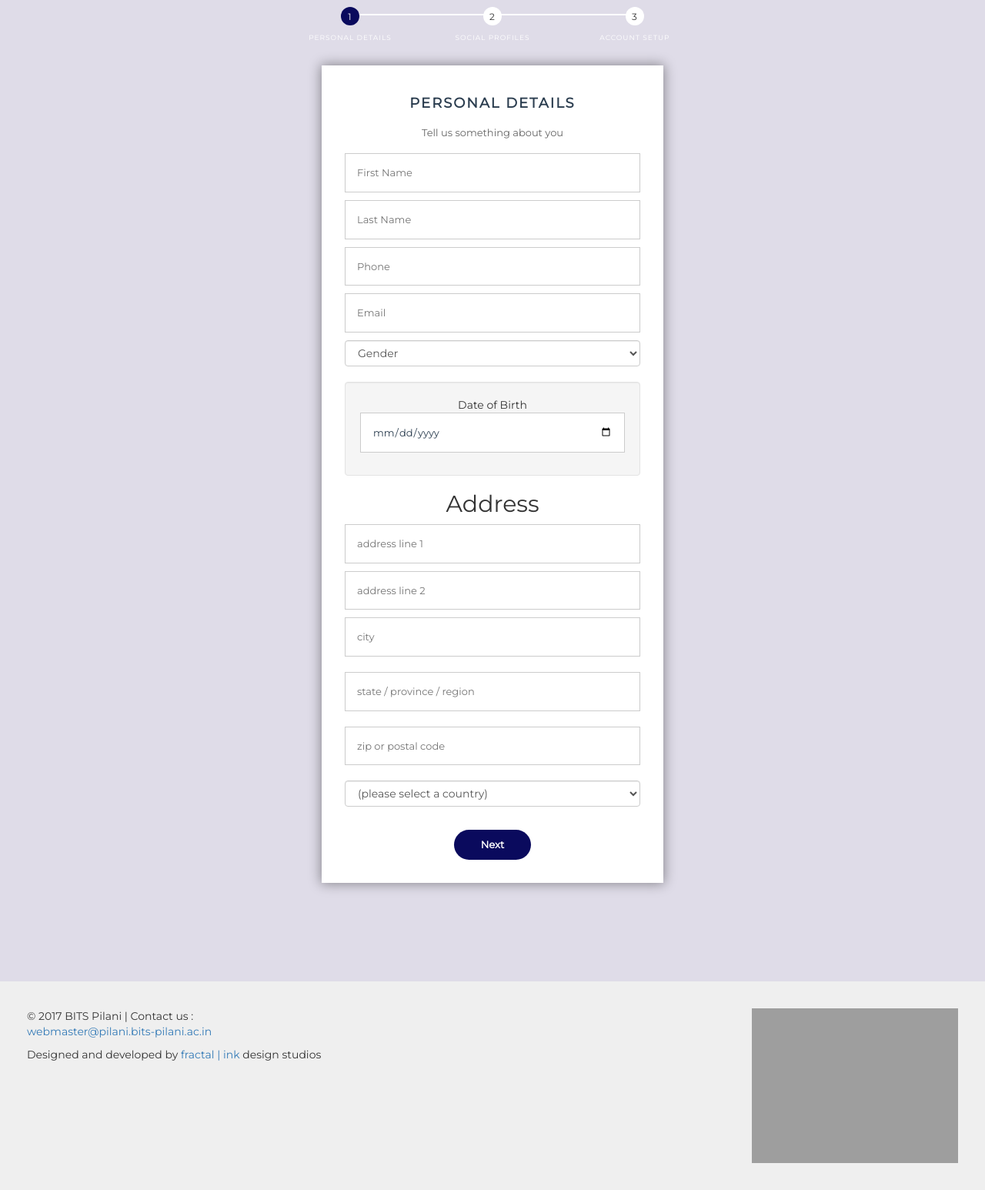
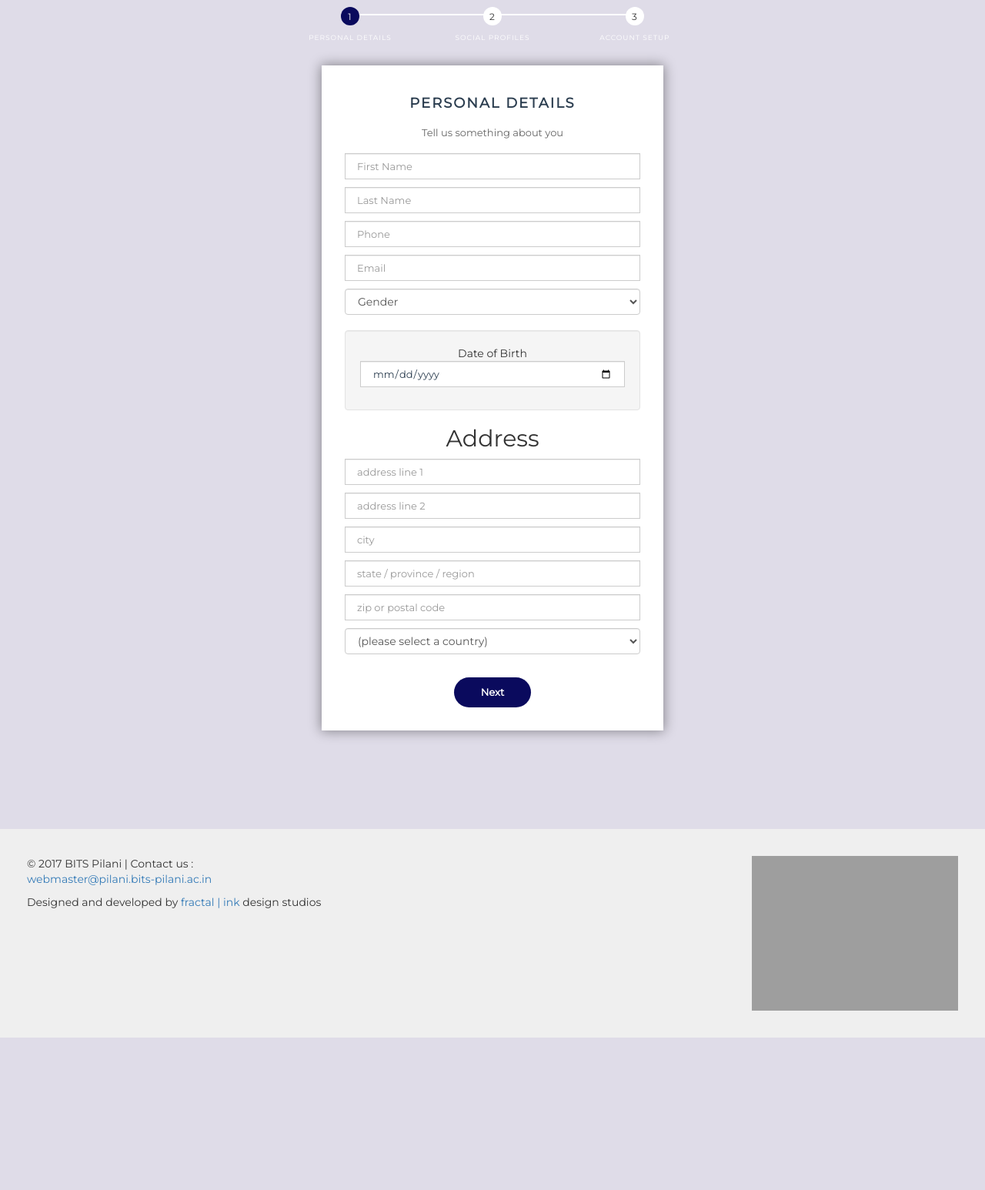
Before and after one commit to arc-bitspilani/main-website, a Django app: template registrations/templates/registrations/index.html in a window 1280 px wide. Shown: the part 431-1977 px from the top of the page at 77% size. After the commit the page ends 1779 px from the top, so only its background shows below. Run offline with Django 3.2, Linux system fonts and the light colour scheme; the template is opened without the code that fills it, so the values that code supplies are empty; some libraries are stand-ins or nearby versions; grey boxes are pictures that could not be loaded.

Commit message:
Changed html inputs

```diff
--- a/registrations/templates/registrations/index.html
+++ b/registrations/templates/registrations/index.html
@@ -141,7 +141,6 @@
 
 
   <div class="container">
-
     <div class="row">
         <div class="col-md-6 col-md-offset-3">
             <form id="msform" name="form_details" >
@@ -155,10 +154,10 @@
                 <fieldset>
                     <h2 class="fs-title">Personal Details</h2>
                     <h3 class="fs-subtitle">Tell us something about you</h3>
-                    <input type="text" name="fname" placeholder="First Name"/>
-                    <input type="text" name="lname" placeholder="Last Name"/>
-                    <input type="text" name="phone" placeholder="Phone"/>
-                    <input type="text" name="Email" placeholder="Email"/>
+                    <input type="text" name="fname" class="form-control" placeholder="First Name"/>
+                    <input type="text" name="lname" class="form-control" placeholder="Last Name"/>
+                    <input type="text" name="phone" class="form-control" placeholder="Phone"/>
+                    <input type="text" name="Email" class="form-control" placeholder="Email"/>
                     <select class="form-control" placeholder="Gender">
                                               <option>Gender</option>
                                               <option>Male</option>
@@ -166,7 +165,7 @@
                                           </select>
                                             <br>
                                           <div class="well">Date of Birth
-                                            <input type="date" name="bday">
+                                            <input type="date" class="form-control" name="bday">
                                           </div>
 
 
@@ -182,7 +181,7 @@
                                     <div class="control-group">
 
                                         <div class="controls">
-                                            <input id="address-line1" name="address-line1" type="text" placeholder="address line 1"
+                                            <input id="address-line1" name="address-line1" type="text" class="form-control" placeholder="address line 1"
                                             class="input-xlarge">
 
                                         </div>
@@ -191,7 +190,7 @@
                                     <div class="control-group">
 
                                         <div class="controls">
-                                            <input id="address-line2" name="address-line2" type="text" placeholder="address line 2"
+                                            <input id="address-line2" name="address-line2" type="text" class="form-control" placeholder="address line 2"
                                             class="input-xlarge">
 
                                         </div>
@@ -200,7 +199,7 @@
                                     <div class="control-group">
 
                                         <div class="controls">
-                                            <input id="city" name="city" type="text" placeholder="city" class="input-xlarge">
+                                            <input id="city" name="city" type="text" placeholder="city" class="form-control" class="input-xlarge">
                                             <p class="help-block"></p>
                                         </div>
                                     </div>
@@ -208,7 +207,7 @@
                                     <div class="control-group">
 
                                         <div class="controls">
-                                            <input id="region" name="region" type="text" placeholder="state / province / region"
+                                            <input id="region" name="region" type="text" class="form-control" placeholder="state / province / region"
                                             class="input-xlarge">
                                             <p class="help-block"></p>
                                         </div>
@@ -217,7 +216,7 @@
                                     <div class="control-group">
 
                                         <div class="controls">
-                                            <input id="postal-code" name="postal-code" type="text" placeholder="zip or postal code"
+                                            <input id="postal-code" name="postal-code" type="text" class="form-control" placeholder="zip or postal code"
                                             class="input-xlarge">
                                             <p class="help-block"></p>
                                         </div>
```
